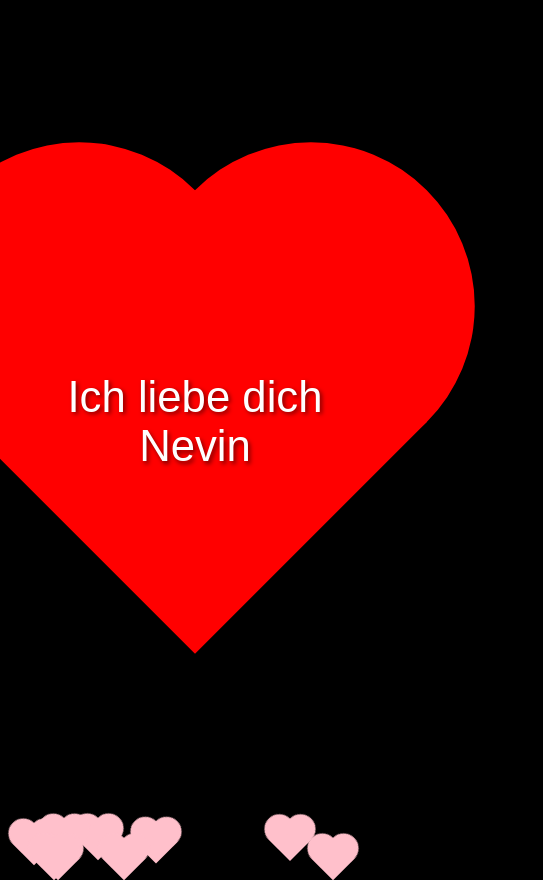
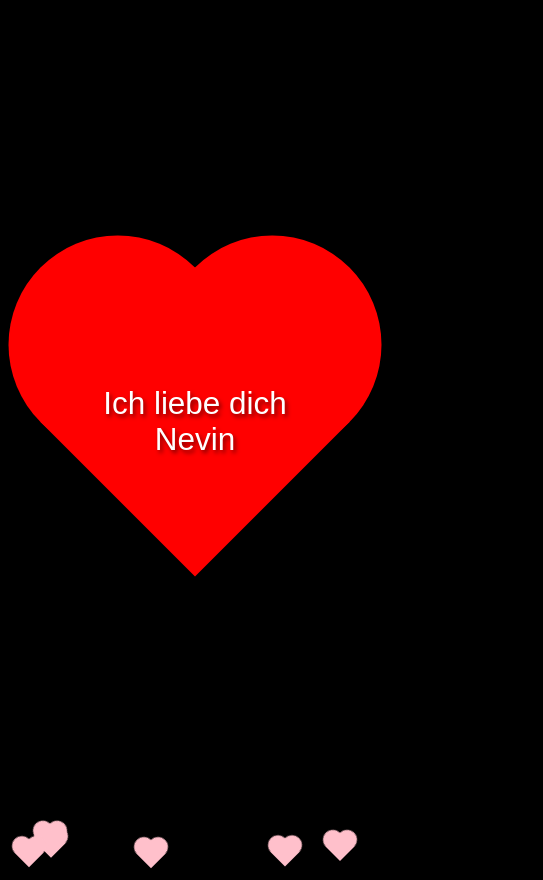
Before and after one commit to niliees/niliees.xyz, a plain HTML site: page data/ildn.html in a window 390 px wide. Shown: the whole page, 543 px wide, since content can reach past the window. Drawn offline with Linux system fonts and the light colour scheme.

Commit message:
ildn.html aktualisieren

```diff
--- a/data/ildn.html
+++ b/data/ildn.html
@@ -2,6 +2,7 @@
 <html lang="de">
 <head>
     <meta charset="UTF-8">
+    <meta name="viewport" content="width=device-width, initial-scale=1.0">
     <title>Ich liebe dich Nevin</title>
     <style>
         body {
@@ -106,6 +107,85 @@
             50% { transform: translateY(-20px) rotate(-45deg); }
             100% { transform: translateY(0) rotate(-45deg); }
         }
+
+        /* Mobile Styles */
+        @media screen and (max-width: 768px) {
+            .main-heart {
+                width: 200px;
+                height: 200px;
+                transform: scale(0.8);
+            }
+
+            .heart {
+                width: 200px;
+                height: 200px;
+            }
+
+            .heart:before,
+            .heart:after {
+                width: 200px;
+                height: 200px;
+            }
+
+            .heart:before {
+                top: -100px;
+            }
+
+            .heart:after {
+                left: 100px;
+            }
+
+            .text {
+                font-size: 1.8em;
+            }
+
+            .small-heart {
+                width: 20px;
+                height: 20px;
+            }
+
+            .small-heart:before,
+            .small-heart:after {
+                width: 20px;
+                height: 20px;
+            }
+
+            .small-heart:before {
+                top: -10px;
+            }
+
+            .small-heart:after {
+                left: 10px;
+            }
+        }
+
+        /* Sehr kleine Bildschirme */
+        @media screen and (max-width: 380px) {
+            .main-heart {
+                transform: scale(0.6);
+            }
+
+            .text {
+                font-size: 1.5em;
+            }
+        }
+
+        /* Landscape Mode Prevention */
+        @media screen and (max-height: 500px) and (orientation: landscape) {
+            body::before {
+                content: "Bitte drehe dein Handy in die vertikale Position für die beste Ansicht ♥";
+                position: fixed;
+                top: 50%;
+                left: 50%;
+                transform: translate(-50%, -50%);
+                background: rgba(0, 0, 0, 0.9);
+                color: white;
+                padding: 20px;
+                text-align: center;
+                width: 100%;
+                z-index: 1000;
+            }
+        }
     </style>
 </head>
 <body>
@@ -118,17 +198,33 @@
         function createSmallHeart() {
             const heart = document.createElement('div');
             heart.className = 'small-heart';
-            heart.style.left = Math.random() * window.innerWidth + 'px';
+
+            // Anpassung der Position basierend auf der Bildschirmgröße
+            const screenWidth = window.innerWidth;
+            heart.style.left = Math.random() * screenWidth + 'px';
             heart.style.top = window.innerHeight + 'px';
+
+            // Zufällige Animation-Verzögerung
             heart.style.animationDelay = Math.random() * 2 + 's';
+
             document.body.appendChild(heart);
 
+            // Entfernen des Herzens nach Animation
             setTimeout(() => {
                 heart.remove();
             }, 3000);
         }
 
-        setInterval(createSmallHeart, 300);
+        // Anpassung der Herz-Generierungsrate basierend auf der Bildschirmgröße
+        const heartGenerationInterval = window.innerWidth <= 768 ? 500 : 300;
+        setInterval(createSmallHeart, heartGenerationInterval);
+
+        // Event Listener für Bildschirmgrößenänderungen
+        window.addEventListener('resize', () => {
+            // Entfernen aller bestehenden kleinen Herzen bei Größenänderung
+            const smallHearts = document.querySelectorAll('.small-heart');
+            smallHearts.forEach(heart => heart.remove());
+        });
     </script>
 </body>
 </html>
```
